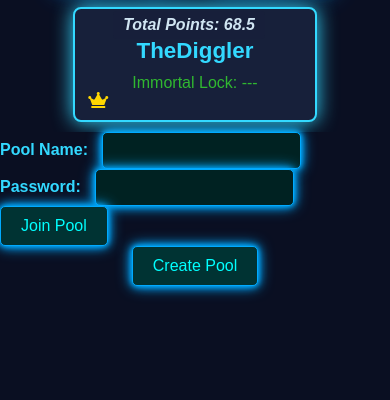
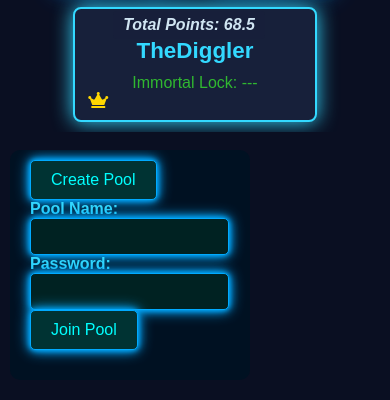
Before and after one commit to KevinAllegretti/Pick6V2, a website: page public/homepage.html in a window 390 px wide. Shown: the part 150-550 px from the top of the page. Drawn offline with Linux system fonts and the light colour scheme; no server answers.

Commit message:
side pool manager

```diff
--- a/public/homepage-styles.css
+++ b/public/homepage-styles.css
@@ -733,3 +733,46 @@ button:hover {
 .player-username:hover::-webkit-scrollbar-thumb {
     background-color: rgba(0, 255, 34, 0.5); /* Scrollbar thumb color on hover */
 }
+.pool-manager {
+    width: 200px; /* or any fixed width you prefer */
+    padding: 10px 20px; /* Adjust padding to create smaller appearance */
+    background-color: #012; /* adjust the background color as needed */
+    position: absolute; /* or 'fixed' if you want it to stay in place on scroll */
+    top: 300px; /* adjust as needed to move down */
+    left: 10px; /* adjust as needed for horizontal positioning */
+    z-index: 10; /* lower than other main content elements if you want it less prominent */
+    box-shadow: none; /* remove if you don't want a shadow */
+    border-radius: 10px; /* if you want rounded corners */
+    overflow-y: auto; /* for scrollable content if needed */
+    transition: all 0.3s ease-in-out; /* for a smooth transition effect if needed */
+}
+
+
+/* You might also want to adjust the content area so it does not go under the sidebar */
+.content {
+    margin-left: 20%; /* This should match the width of your .pool-manager */
+    flex: 3; /* take up the remaining space */
+    padding: 20px;
+    background-color: #012; /* Change to match your page's theme */
+}
+
+  /* Style your forms within the pool-manager */
+  #join-pool-form, #create-pool-form {
+    margin-bottom: 20px;
+  }
+
+  /* Add responsive design as needed */
+  @media (max-width: 768px) {
+    .container {
+      flex-direction: column;
+    }
+
+    .pool-manager {
+      max-width: 100%; /* full width on smaller screens */
+      height: auto; /* adjust height */
+    }
+
+    .content {
+      flex: 1; /* reset flex */
+    }
+  }
--- a/public/homepage.html
+++ b/public/homepage.html
@@ -79,19 +79,8 @@
             </div>
         </div>
 
-<!-- This form should be placed inside your HTML body where you want the join feature to appear -->
-<form id="join-pool-form">
-    <label for="pool-name2">Pool Name:</label>
-    <input type="text" id="pool-name2" required>
+        <div class="pool-manager">
 
-    <label for="join-password">Password:</label>
-    <input type="password" id="join-password">
-
-    <button type="submit">Join Pool</button>
-  </form>
-
-    <div id="main-content">
-        <!-- This button will trigger the form to display -->
             <button id="show-create-pool-form">Create Pool</button>
             <div id="create-pool-form-container" style="display: none;">
                 <form id="create-pool-form">
@@ -107,6 +96,21 @@
                     <input type="submit" value="Create Pool">
                 </form>
             </div>
+
+            <form id="join-pool-form">
+                <label for="pool-name2">Pool Name:</label>
+                <input type="text" id="pool-name2" required>
+
+                <label for="join-password">Password:</label>
+                <input type="password" id="join-password">
+
+                <button type="submit">Join Pool</button>
+            </form>
+
+        </div>
+
+    <div id="main-content">
+        <!-- This button will trigger the form to display -->
 
         <div id="pool-container-wrapper">
             <!-- New pool containers will be added here -->
--- a/public/homepage.js
+++ b/public/homepage.js
@@ -587,23 +587,6 @@ function displayNewPoolContainer(pool) {
         // Add player rows to the pool container here...
         // ...
 
-        if (isAdmin) {
-            // Create and append the delete button for admins
-            const deleteButton = document.createElement('button');
-            deleteButton.textContent = 'Delete Pool';
-            deleteButton.className = 'delete-pool-button';
-            deleteButton.setAttribute('data-pool-name', pool.name); // Set the pool's name as a data attribute
-            deleteButton.addEventListener('click', function() {
-                const confirmation = confirm(`Are you sure you want to delete the pool "${this.getAttribute('data-pool-name')}"?`);
-                if (confirmation) {
-                    deletePool(this.getAttribute('data-pool-name')); // Use the pool's name for deletion
-                } else {
-                    console.log('Pool deletion cancelled by the user.');
-                }
-            });
-            poolWrapper.appendChild(deleteButton);
-            console.log("Delete button should be added for:", pool.name);
-        }
 
 
         pool.members.forEach((memberUsername, index) => {
@@ -680,6 +663,23 @@ function displayNewPoolContainer(pool) {
                 });
         });
 
+        if (isAdmin) {
+            // Create and append the delete button for admins
+            const deleteButton = document.createElement('button');
+            deleteButton.textContent = 'Delete Pool';
+            deleteButton.className = 'delete-pool-button';
+            deleteButton.setAttribute('data-pool-name', pool.name); // Set the pool's name as a data attribute
+            deleteButton.addEventListener('click', function() {
+                const confirmation = confirm(`Are you sure you want to delete the pool "${this.getAttribute('data-pool-name')}"?`);
+                if (confirmation) {
+                    deletePool(this.getAttribute('data-pool-name')); // Use the pool's name for deletion
+                } else {
+                    console.log('Pool deletion cancelled by the user.');
+                }
+            });
+            poolWrapper.appendChild(deleteButton);
+            console.log("Delete button should be added for:", pool.name);
+        }
 
         // Append the pool name div and the pool container to the pool wrapper
         poolWrapper.appendChild(poolNameDiv);
@@ -691,6 +691,7 @@ function displayNewPoolContainer(pool) {
     }else{
         console.log("No username found in localStorage");
     }
+
 
 }
 
```
Lines whose indentation alone changed are shown as unchanged.
